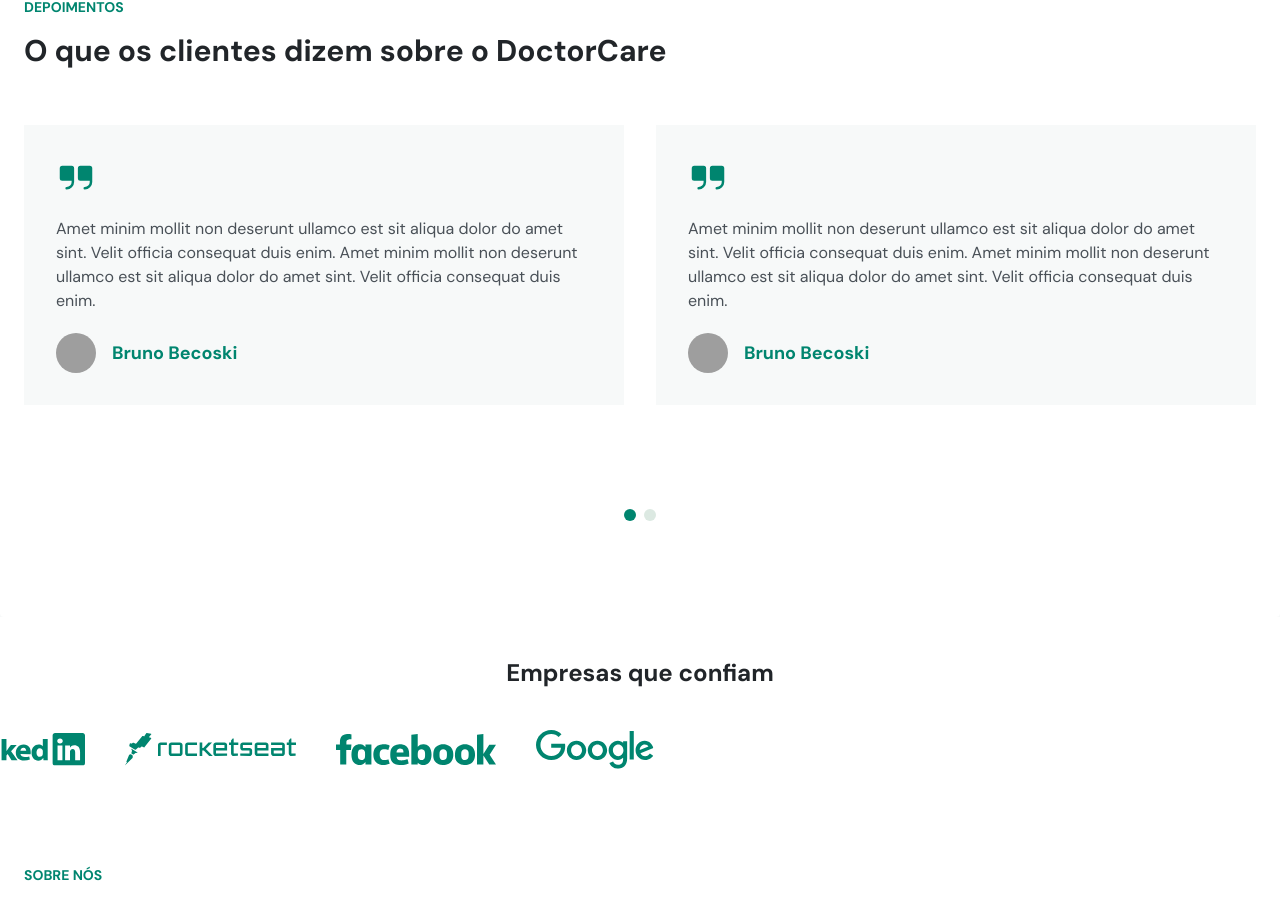
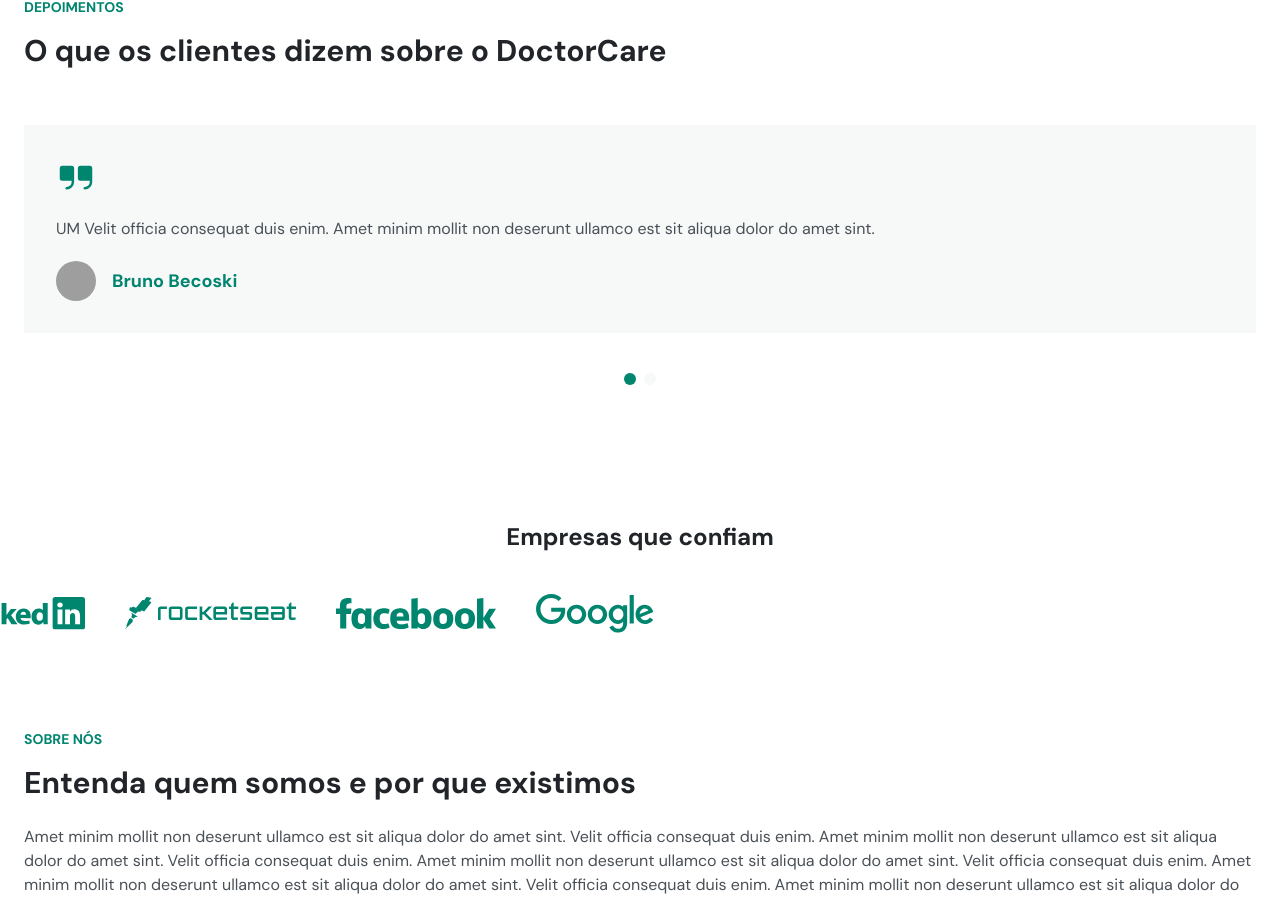
Before and after one commit to BrunoBecoski/NLW-8-Return-Impulse, a React (Vite) app in the folder web/: page / in a window 1280 px wide. Shown: the part 2676-3576 px from the top of the page. Built offline with nearby package versions, Linux system fonts and the light colour scheme; no server answers; grey boxes are pictures that could not be loaded.

Commit message:
Atualização do componente Depositions

```diff
--- a/web/src/components/Depositions.tsx
+++ b/web/src/components/Depositions.tsx
@@ -1,4 +1,5 @@
 import { Quotes } from "phosphor-react";
+import { useRef } from "react";
 
 interface CardProps {
   text: string;
@@ -7,7 +8,7 @@
 
 function Card({ text, client }: CardProps) {
   return(
-    <div className="p-8 flex flex-col gap-5 bg-brand-100 ">
+    <div className="p-8 flex flex-col gap-5 bg-brand-100 w-[calc(100vw_-_3rem)]">
       <Quotes className="text-brand-500" weight="fill" size={40} />
       <p>{text}</p>
       <div className="flex items-center gap-4 ">
@@ -23,6 +24,16 @@
 }
 
 export function Depositions() {
+  const carouselRef = useRef<HTMLDivElement>({} as HTMLDivElement);
+
+  function click1() {
+    carouselRef.current.scrollLeft -= (carouselRef.current.offsetWidth + 70);
+  }
+
+  function click2() {
+    carouselRef.current.scrollLeft += (carouselRef.current.offsetWidth + 70);
+  }
+
   return (
     <section className="px-6 py-24 bg-brand-50 rounded">
       <header className="mb-14">
@@ -30,22 +41,22 @@
         <h2 className="font-bold text-3xl text-brand-headline">O que os clientes dizem sobre o DoctorCare</h2>
       </header>
 
-      <div className="relative overflow-hidden h-96">
-        <div className="flex gap-8 absolute">
+      <div ref={carouselRef}  className="flex items-center relative overflow-hidden scroll-smooth">
+        <div className="flex items-center gap-10">
           <Card
-            text="Amet minim mollit non deserunt ullamco est sit aliqua dolor do amet sint. Velit officia consequat duis enim. Amet minim mollit non deserunt ullamco est sit aliqua dolor do amet sint. Velit officia consequat duis enim."
+            text="UM Velit officia consequat duis enim. Amet minim mollit non deserunt ullamco est sit aliqua dolor do amet sint."
             client="Bruno Becoski"
           />
           <Card
-            text="Amet minim mollit non deserunt ullamco est sit aliqua dolor do amet sint. Velit officia consequat duis enim. Amet minim mollit non deserunt ullamco est sit aliqua dolor do amet sint. Velit officia consequat duis enim."
+            text="DOIS Velit officia consequat duis enim. Amet minim mollit non deserunt ullamco est sit aliqua dolor do amet sint."
             client="Bruno Becoski"
           />
         </div>
       </div>
 
-      <div className="flex gap-2 justify-center">
-        <button className="h-3 w-3 bg-brand-500 rounded-full"></button>
-        <button className="h-3 w-3 bg-brand-200 rounded-full"></button>
+      <div className="flex gap-2 justify-center mt-10">
+        <button onClick={click1} className="h-3 w-3 bg-brand-500 rounded-full"></button>
+        <button onClick={click2} className="h-3 w-3 bg-brand-100 rounded-full"></button>
       </div>
     </section>
   );
```
